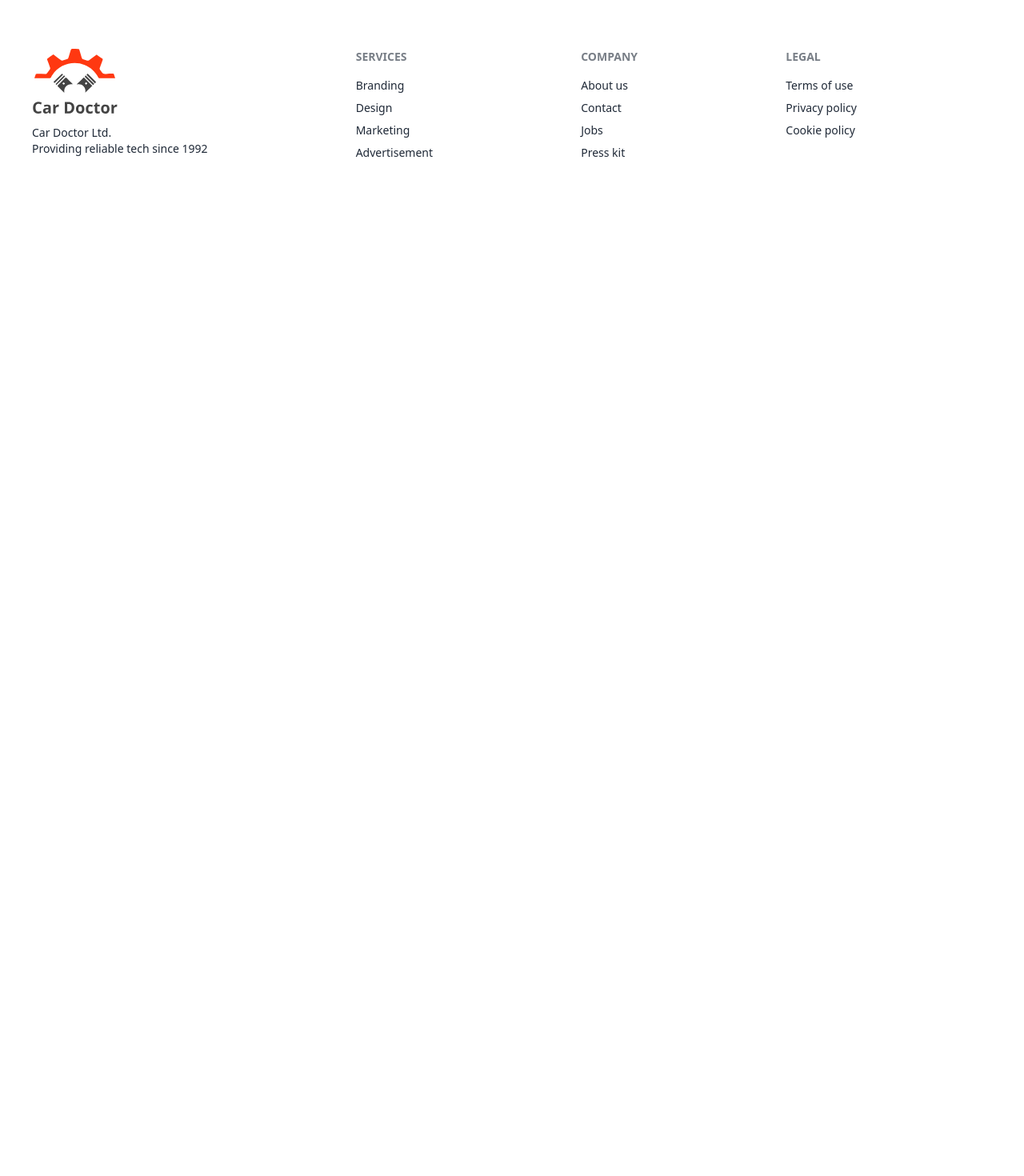
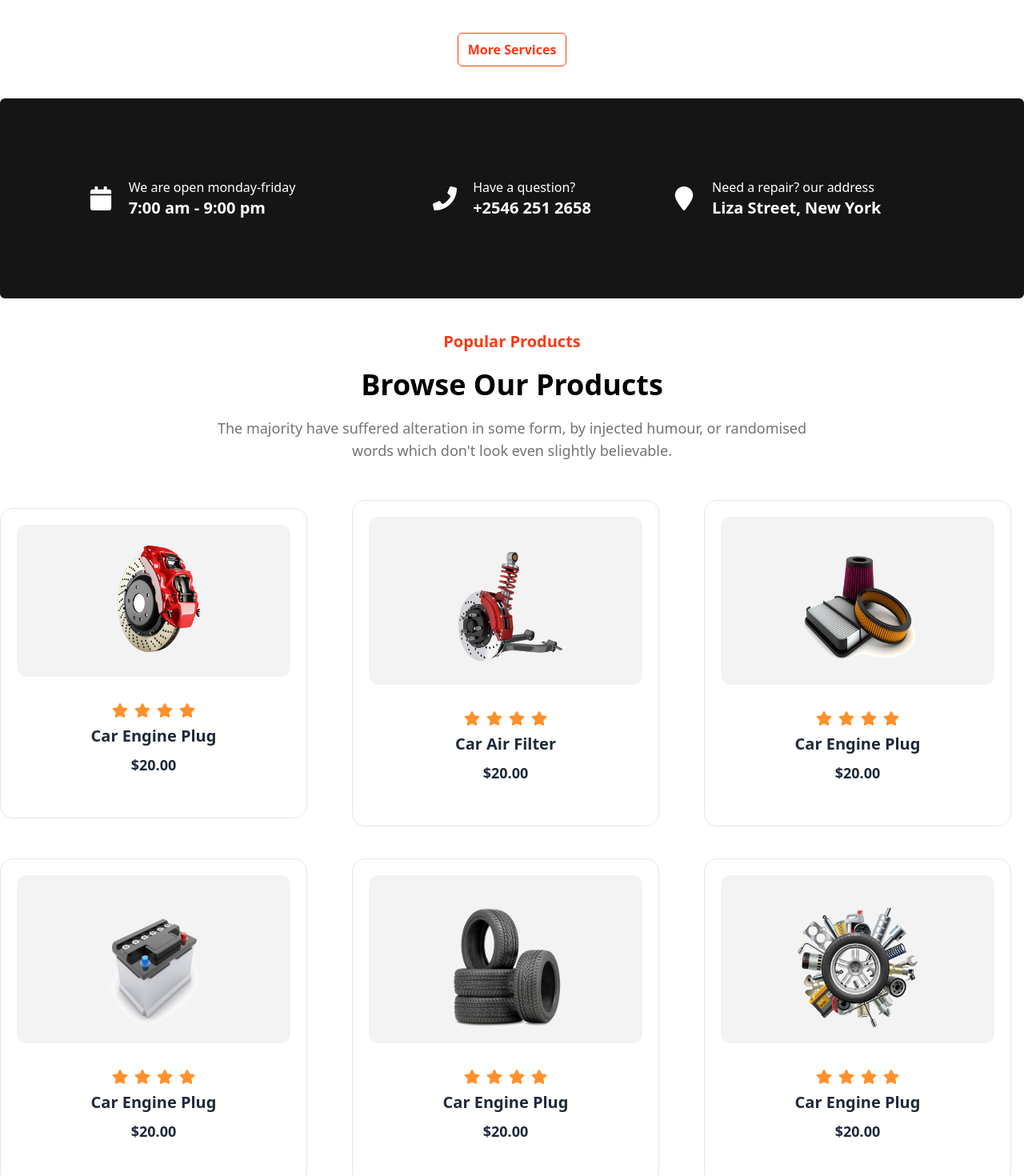
Before and after one commit to itsahadul99/car-doctor-clients, a React (Vite) app: page / in a window 1280 px wide. Shown: the part 2520-3990 px from the top of the page at 80% size. Before the commit the page ends 2761 px from the top, so only its background shows below. Built offline with nearby package versions, Linux system fonts and the light colour scheme.

Commit message:
added popular products

```diff
--- /dev/null
+++ b/src/components/PopularProduct.jsx
@@ -0,0 +1,116 @@
+/* eslint-disable react/no-unescaped-entities */
+import { FaStar } from 'react-icons/fa';
+import product1 from '../assets/images/products/1.png';
+import product2 from '../assets/images/products/2.png';
+import product3 from '../assets/images/products/3.png';
+import product4 from '../assets/images/products/4.png';
+import product5 from '../assets/images/products/5.png';
+import product6 from '../assets/images/products/6.png';
+const PopularProduct = () => {
+    return (
+        <div className="my-5 lg:my10">
+            <div className="flex flex-col justify-center items-center gap-5">
+                <h3 className='text-lg md:text-xl font-semibold text-[#FF3811]'>Popular Products</h3>
+                <h1 className="text-2xl md:text-4xl font-bold text-black">Browse Our Products</h1>
+                <p className="text-sm md:text-lg text-[#737373] text-center">The majority have suffered alteration in some form, by injected humour, or randomised <br /> words which don't look even slightly believable. </p>
+            </div>
+            <div className="my-5 md:my-12 grid grid-cols-1 md:grid-cols-2 lg:grid-cols-3 gap-5 md:gap-10 justify-center items-center">
+                <div className="card md:w-96 border p-5">
+                    <figure className="px-10 py-5 bg-[#F3F3F3] rounded-xl">
+                        <img src={product1} alt="Car Engine plug" className='w-[150px] h-[150px]' />
+                    </figure>
+                    <div className="card-body items-center text-center">
+                        <div className='flex items-center gap-2 text-[#FF912C] *:size-5'>
+                            <FaStar />
+                            <FaStar />
+                            <FaStar />
+                            <FaStar />
+                        </div>
+                        <h2 className="card-title font-bold">Car Engine Plug</h2>
+                        <p className="text-sm md:text-lg font-semibold">$20.00</p>
+                    </div>
+                </div>
+                <div className="card md:w-96 border p-5">
+                    <figure className="px-10 pt-10   py-5 bg-[#F3F3F3] rounded-xl">
+                        <img src={product2} alt="Car Engine plug" className='w-[150px] h-[150px]' />
+                    </figure>
+                    <div className="card-body items-center text-center">
+                        <div className='flex items-center gap-2 text-[#FF912C] *:size-5'>
+                            <FaStar />
+                            <FaStar />
+                            <FaStar />
+                            <FaStar />
+                        </div>
+                        <h2 className="card-title font-bold">Car Air Filter</h2>
+                        <p className="text-sm md:text-lg font-semibold">$20.00</p>
+                    </div>
+                </div>
+                <div className="card md:w-96 border p-5">
+                    <figure className=" pt-10 px-10  py-5 bg-[#F3F3F3] rounded-xl">
+                        <img src={product3} alt="Car Engine plug" className='w-[150px] h-[150px]' />
+                    </figure>
+                    <div className="card-body items-center text-center">
+                        <div className='flex items-center gap-2 text-[#FF912C] *:size-5'>
+                            <FaStar />
+                            <FaStar />
+                            <FaStar />
+                            <FaStar />
+                        </div>
+                        <h2 className="card-title font-bold">Car Engine Plug</h2>
+                        <p className="text-sm md:text-lg font-semibold">$20.00</p>
+                    </div>
+                </div>
+                <div className="card md:w-96 border p-5">
+                    <figure className="px-10 pt-10  py-5 bg-[#F3F3F3] rounded-xl">
+                        <img src={product4} alt="Car Engine plug" className='w-[150px] h-[150px]' />
+                    </figure>
+                    <div className="card-body items-center text-center">
+                        <div className='flex items-center gap-2 text-[#FF912C] *:size-5'>
+                            <FaStar />
+                            <FaStar />
+                            <FaStar />
+                            <FaStar />
+                        </div>
+                        <h2 className="card-title font-bold">Car Engine Plug</h2>
+                        <p className="text-sm md:text-lg font-semibold">$20.00</p>
+                    </div>
+                </div>
+                <div className="card md:w-96 border p-5">
+                    <figure className="px-10 pt-10 py-5 bg-[#F3F3F3] rounded-xl">
+                        <img src={product5} alt="Car Engine plug" className='w-[150px] h-[150px]' />
+                    </figure>
+                    <div className="card-body items-center text-center">
+                        <div className='flex items-center gap-2 text-[#FF912C] *:size-5'>
+                            <FaStar />
+                            <FaStar />
+                            <FaStar />
+                            <FaStar />
+                        </div>
+                        <h2 className="card-title font-bold">Car Engine Plug</h2>
+                        <p className="text-sm md:text-lg font-semibold">$20.00</p>
+                    </div>
+                </div>
+                <div className="card md:w-96 border p-5">
+                    <figure className="px-10 pt-10  py-5 bg-[#F3F3F3] rounded-xl">
+                        <img src={product6} alt="Car Engine plug" className='w-[150px] h-[150px]' />
+                    </figure>
+                    <div className="card-body items-center text-center">
+                        <div className='flex items-center gap-2 text-[#FF912C] *:size-5'>
+                            <FaStar />
+                            <FaStar />
+                            <FaStar />
+                            <FaStar />
+                        </div>
+                        <h2 className="card-title font-bold">Car Engine Plug</h2>
+                        <p className="text-sm md:text-lg font-semibold">$20.00</p>
+                    </div>
+                </div>
+            </div>
+            <div className="flex justify-center mb-5">
+                <button className=" px-1 md:px-3 py-2 border border-[#FF3811] text-[#FF3811] rounded-md font-semibold mt-5">More Products</button>
+            </div>
+        </div>
+    );
+};
+
+export default PopularProduct;
--- a/src/components/Services.jsx
+++ b/src/components/Services.jsx
@@ -20,7 +20,7 @@ const Services = () => {
             <div className="my-5 md:my-12 grid grid-cols-1 md:grid-cols-2 lg:grid-cols-3 gap-5 md:gap-10 justify-center items-center">
                 {
                     services.map(service => <div key={service._id}>
-                        <div className="card w-96 border rounded-lg">
+                        <div className="card md:w-96 border rounded-lg">
                             <figure className="p-5 ">
                                 <img className="w-[300px] h-[250px] rounded-md" src={service.img} alt={service.title}/>
                             </figure>
@@ -37,6 +37,9 @@ const Services = () => {
                     </div>)
                 }
             </div>
+            <div className="flex justify-center mb-5">
+            <button className=" px-1 md:px-3 py-2 border border-[#FF3811] text-[#FF3811] rounded-md font-semibold mt-5">More Services</button>
+            </div>
         </div>
     );
 };
--- a/src/pages/Home.jsx
+++ b/src/pages/Home.jsx
@@ -1,13 +1,39 @@
+import { FaCalendar, FaPhone } from "react-icons/fa";
 import About from "../components/About";
 import Banner from "../components/Banner";
 import Services from "../components/Services";
-
+import { FaLocationPin } from "react-icons/fa6";
+import PopularProduct from "../components/PopularProduct";
 const Home = () => {
     return (
         <div>
             <Banner />
             <About />
             <Services />
+            <div className="mx-auto w-full h-[250px] bg-[#151515] rounded-md px-10 grid grid-cols-1 md:grid-cols-2 lg:grid-cols-3 justify-center my-5 lg:my-10">
+                <div className="flex gap-5 items-center justify-center">
+                    <FaCalendar size={30} className="text-white"/>
+                    <div>
+                    <p className="text-white">We are open monday-friday</p>
+                    <h1 className="text-xl font-bold text-white">7:00 am - 9:00 pm</h1>
+                    </div>
+                </div>
+                <div className="flex gap-5 items-center justify-center">
+                    <FaPhone size={30} className="text-white"/>
+                    <div>
+                    <p className="text-white">Have a question?</p>
+                    <h1 className="text-xl font-bold text-white">+2546 251 2658</h1>
+                    </div>
+                </div>
+                <div className="flex gap-5 items-center">
+                    <FaLocationPin size={30} className="text-white justify-center"/>
+                    <div>
+                    <p className="text-white">Need a repair? our address</p>
+                    <h1 className="text-xl font-bold text-white">Liza Street, New York</h1>
+                    </div>
+                </div>
+            </div>
+            <PopularProduct />
         </div>
     );
 };
```
